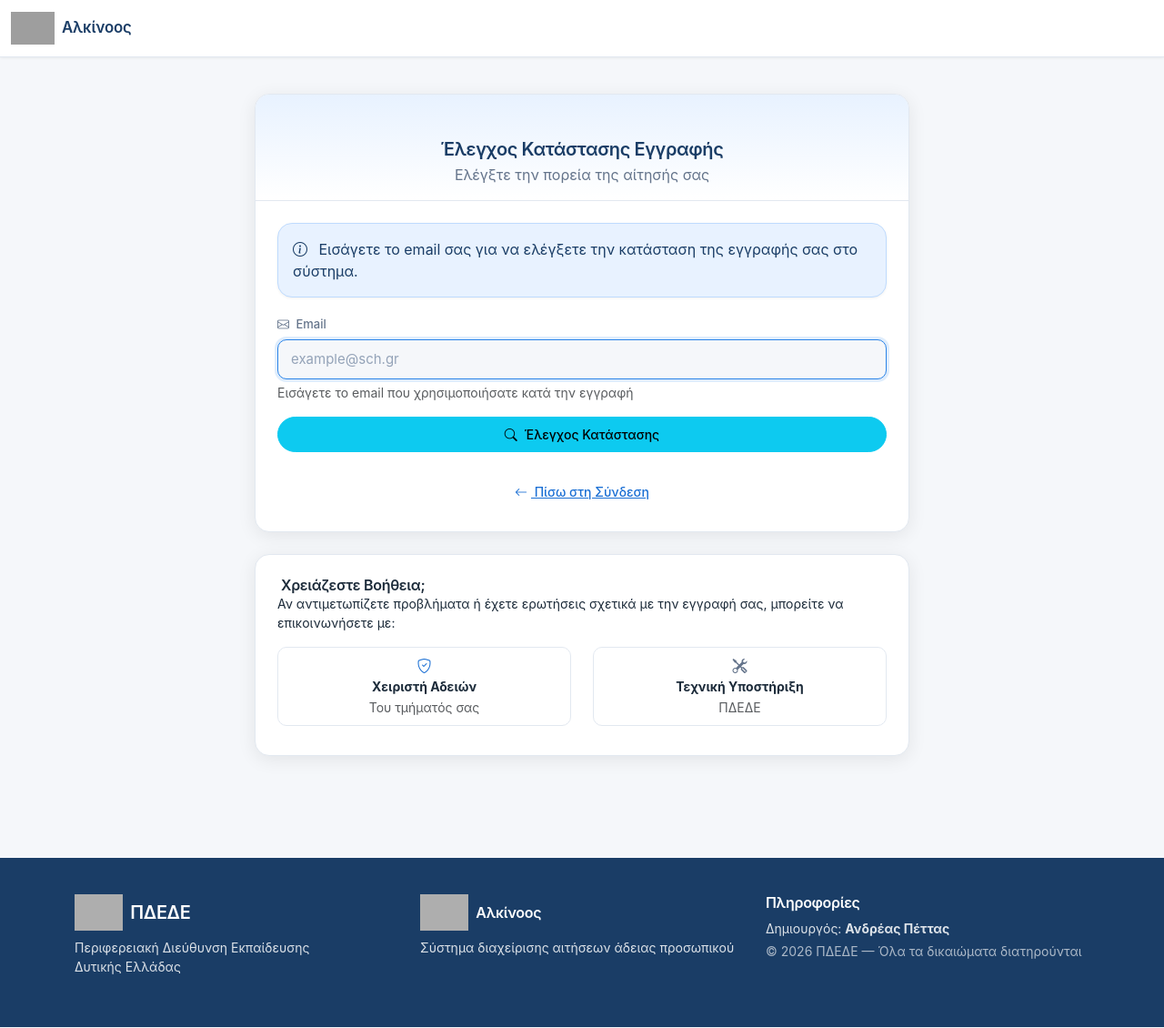
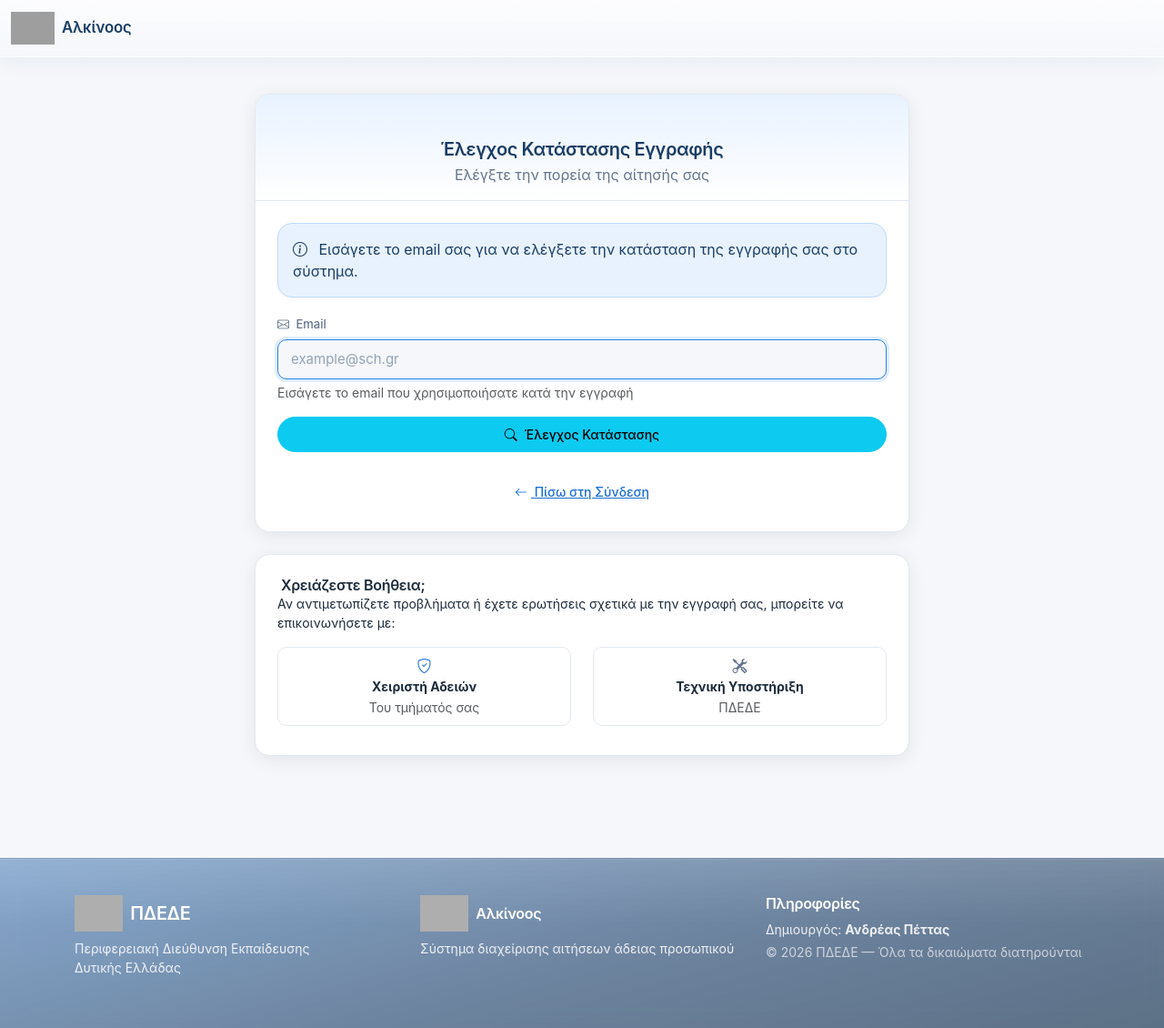
Before and after one commit to apettas/adeies5, a Django app: template templates/accounts/registration_status.html in a window 1280 px wide. Shown: the whole page at 91% size. Run offline with Django 5.2, Linux system fonts and the light colour scheme; the template is opened without the code that fills it, so the values that code supplies are empty; some libraries are stand-ins or nearby versions; grey boxes are pictures that could not be loaded.

Commit message:
style: apply subtle liquid glass effect to navbar and footer
Use translucent gradients, light blur, and soft edge highlights so the header and footer feel glassy without heavy opacity or strong shadows.

Co-authored-by: Cursor <cursoragent@cursor.com>

```diff
--- a/static/css/alkinoos-theme.css
+++ b/static/css/alkinoos-theme.css
@@ -40,6 +40,16 @@
     --radius-card: 16px;
     --radius-pill: 999px;
     --radius-input: 10px;
+
+    /* Liquid glass surfaces */
+    --glass-blur: blur(14px) saturate(150%);
+    --glass-bg-nav: rgba(255, 255, 255, 0.68);
+    --glass-bg-nav-end: rgba(245, 247, 250, 0.58);
+    --glass-bg-footer: rgba(26, 61, 102, 0.62);
+    --glass-bg-footer-end: rgba(37, 99, 168, 0.52);
+    --glass-edge-light: rgba(255, 255, 255, 0.55);
+    --glass-edge-footer: rgba(255, 255, 255, 0.16);
+    --glass-shadow: 0 4px 24px rgba(26, 61, 102, 0.06);
 
     /* Bootstrap overrides */
     --bs-primary: #1a6fd4;
@@ -94,14 +104,38 @@ h1, h2, h3, h4, h5, h6,
 /* ── Navbar ───────────────────────────────────────────── */
 
 .alkinoos-navbar {
-    background: rgba(255, 255, 255, 0.92) !important;
-    backdrop-filter: blur(20px);
-    -webkit-backdrop-filter: blur(20px);
-    border-bottom: 1px solid var(--border-color);
-    box-shadow: var(--shadow-card);
+    position: relative;
+    isolation: isolate;
+    background: linear-gradient(
+        180deg,
+        var(--glass-bg-nav) 0%,
+        var(--glass-bg-nav-end) 100%
+    ) !important;
+    backdrop-filter: var(--glass-blur);
+    -webkit-backdrop-filter: var(--glass-blur);
+    border-bottom: 1px solid var(--glass-edge-light);
+    box-shadow: var(--glass-shadow);
     min-height: 56px;
     padding-top: 8px;
     padding-bottom: 8px;
+}
+
+.alkinoos-navbar::before {
+    content: '';
+    position: absolute;
+    inset: 0;
+    background: linear-gradient(
+        180deg,
+        rgba(255, 255, 255, 0.28) 0%,
+        rgba(255, 255, 255, 0) 42%
+    );
+    pointer-events: none;
+    z-index: 0;
+}
+
+.alkinoos-navbar > .container-fluid {
+    position: relative;
+    z-index: 1;
 }
 
 .alkinoos-navbar .navbar-brand {
@@ -522,10 +556,38 @@ h1, h2, h3, h4, h5, h6,
 /* ── Footer ───────────────────────────────────────────── */
 
 .alkinoos-footer {
-    background: var(--brand-navy);
-    color: rgba(255, 255, 255, 0.85);
+    position: relative;
+    isolation: isolate;
+    background: linear-gradient(
+        165deg,
+        var(--glass-bg-footer-end) 0%,
+        var(--glass-bg-footer) 55%,
+        rgba(20, 48, 78, 0.68) 100%
+    );
+    backdrop-filter: var(--glass-blur);
+    -webkit-backdrop-filter: var(--glass-blur);
+    color: rgba(255, 255, 255, 0.88);
     margin-top: 48px;
     padding: 40px 0 24px;
+    border-top: 1px solid var(--glass-edge-footer);
+    box-shadow: inset 0 1px 0 rgba(255, 255, 255, 0.1);
+}
+
+.alkinoos-footer::before {
+    content: '';
+    position: absolute;
+    inset: 0;
+    background: linear-gradient(
+        180deg,
+        rgba(255, 255, 255, 0.1) 0%,
+        rgba(255, 255, 255, 0) 38%
+    );
+    pointer-events: none;
+}
+
+.alkinoos-footer > .container {
+    position: relative;
+    z-index: 1;
 }
 
 .alkinoos-footer h5,
@@ -558,12 +620,16 @@ h1, h2, h3, h4, h5, h6,
     left: 0;
     right: 0;
     z-index: 1030;
-    background: rgba(255, 255, 255, 0.88);
-    backdrop-filter: blur(20px);
-    -webkit-backdrop-filter: blur(20px);
-    border-top: 1px solid var(--border-color);
+    background: linear-gradient(
+        0deg,
+        rgba(255, 255, 255, 0.72) 0%,
+        rgba(245, 247, 250, 0.62) 100%
+    );
+    backdrop-filter: var(--glass-blur);
+    -webkit-backdrop-filter: var(--glass-blur);
+    border-top: 1px solid var(--glass-edge-light);
     padding: 8px 8px calc(8px + env(safe-area-inset-bottom, 0px));
-    box-shadow: 0 -4px 20px rgba(0, 0, 0, 0.06);
+    box-shadow: 0 -4px 20px rgba(26, 61, 102, 0.05);
 }
 
 .mobile-tab-bar .tab-items {
@@ -1008,3 +1074,17 @@ h1, h2, h3, h4, h5, h6,
         padding: 6px 12px;
     }
 }
+
+@supports not ((backdrop-filter: blur(1px)) or (-webkit-backdrop-filter: blur(1px))) {
+    .alkinoos-navbar {
+        background: rgba(255, 255, 255, 0.94) !important;
+    }
+
+    .alkinoos-footer {
+        background: var(--brand-navy);
+    }
+
+    .mobile-tab-bar {
+        background: rgba(255, 255, 255, 0.94);
+    }
+}
```
